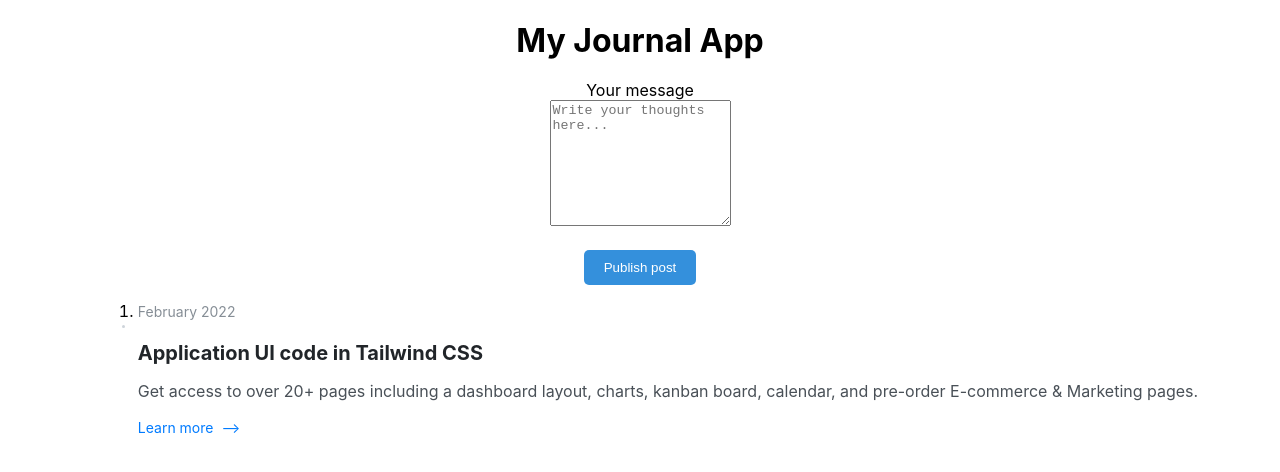
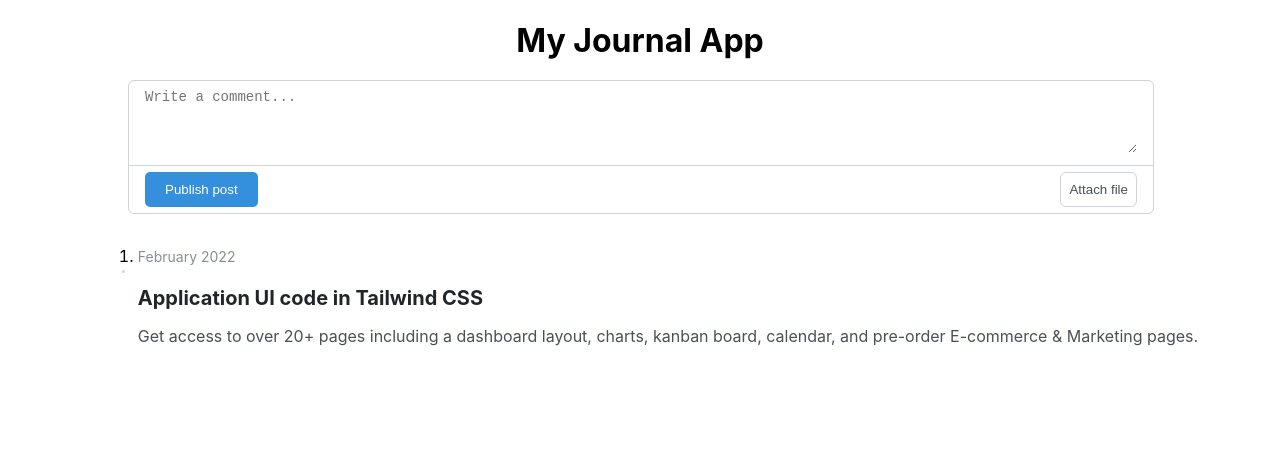
Before and after one commit to shobhitm23/mentorAI, a React (Create React App) app in the folder my-app/: page / in a window 1280 px wide. Shown: the top 472 px of the page. Built offline with nearby package versions, Linux system fonts and the light colour scheme.

Commit message:
added components for journalForm and entryList

```diff
--- a/my-app/src/App.js
+++ b/my-app/src/App.js
@@ -1,12 +1,12 @@
 import React from 'react';
-import JournalEntryForm from './components/JournalEntryForm/JournalEntryForm.js';
+import JournalEntryPage from './components/JournalEntryPage/JournalEntryPage.js';
 import './App.css'
 
 function App() {
   return (
     <div className='app'>
       <h1 className='app-title'>My Journal App</h1>
-      <JournalEntryForm />
+      <JournalEntryPage />
     </div>
   );
 }
--- a/my-app/src/components/JournalEntriesList/JournalEntriesList.js
+++ b/my-app/src/components/JournalEntriesList/JournalEntriesList.js
@@ -1,4 +1,3 @@
-/* eslint-disable jsx-a11y/anchor-is-valid */
 // JournalEntriesList.js
 import React from 'react';
 import './JournalEntriesList.css';
@@ -11,7 +10,6 @@ function JournalEntriesList() {
         <time className="entry-date">February 2022</time>
         <h3 className="entry-title">Application UI code in Tailwind CSS</h3>
         <p className="entry-description">Get access to over 20+ pages including a dashboard layout, charts, kanban board, calendar, and pre-order E-commerce & Marketing pages.</p>
-        <a href="#" className="entry-link">Learn more <span className="arrow">&#10230;</span></a>
       </li>
     </ol>
   );
--- /dev/null
+++ b/my-app/src/components/JournalEntry/JournalEntryForm.css
@@ -0,0 +1,90 @@
+/* JournalEntryForm.css */
+.entry-form {
+  width: 80%;
+  margin: 0 auto;
+}
+
+.entry-container {
+  width: 100%;
+  margin-bottom: 1rem;
+  border: 1px solid #ced4da;
+  border-radius: 0.375rem;
+  background-color: #f8f9fa;
+}
+
+.entry-header {
+  padding: 0.5rem 1rem;
+  background-color: #fff;
+  border-top-left-radius: 0.375rem;
+  border-top-right-radius: 0.375rem;
+}
+
+.entry-textarea {
+  width: 100%;
+  padding: 0;
+  font-size: 0.875rem;
+  color: #495057;
+  background-color: #fff;
+  border: 0;
+  outline: 0;
+  border-radius: 0;
+  -webkit-transition: background-color 0.15s ease-in-out, box-shadow 0.15s ease-in-out;
+  transition: background-color 0.15s ease-in-out, box-shadow 0.15s ease-in-out;
+}
+
+.entry-footer {
+  display: flex;
+  justify-content: space-between;
+  padding: 0.375rem 1rem;
+  border-top: 1px solid #ced4da;
+  background-color: #fff;
+  border-bottom-left-radius: 0.375rem;
+  border-bottom-right-radius: 0.375rem;
+}
+
+.post-button {
+  padding: 0.625rem 1.25rem;
+  font-size: 0.75rem;
+  font-weight: 600;
+  text-align: center;
+  color: #fff;
+  background-color: #007bff;
+  border: 1px solid #007bff;
+  border-radius: 0.375rem;
+  cursor: pointer;
+  -webkit-transition: background-color 0.15s ease-in-out, border-color 0.15s ease-in-out, box-shadow 0.15s ease-in-out;
+  transition: background-color 0.15s ease-in-out, border-color 0.15s ease-in-out, box-shadow 0.15s ease-in-out;
+}
+
+.entry-buttons {
+  display: flex;
+  gap: 0.25rem;
+}
+
+.attachment-button {
+  padding: 0.5rem;
+  color: #495057;
+  background-color: #fff;
+  border: 1px solid #ced4da;
+  border-radius: 0.375rem;
+  cursor: pointer;
+  -webkit-transition: background-color 0.15s ease-in-out, border-color 0.15s ease-in-out, box-shadow 0.15s ease-in-out;
+  transition: background-color 0.15s ease-in-out, border-color 0.15s ease-in-out, box-shadow 0.15s ease-in-out;
+}
+
+.publish-button {
+  background-color: #3490dc;
+  color: #ffffff;
+  padding: 10px 20px;
+  border: none;
+  border-radius: 5px;
+  cursor: pointer;
+  transition: background-color 0.3s;
+}
+
+.publish-button:hover {
+  background-color: #2779bd;
+}
+
+
+/* Add styles for other buttons as needed */
--- /dev/null
+++ b/my-app/src/components/JournalEntry/JournalEntryForm.js
@@ -0,0 +1,38 @@
+import React from 'react';
+import './JournalEntryForm.css';
+
+function JournalEntryForm() {
+  return (
+    <form className="entry-form">
+      <div className="entry-container">
+        <div className="entry-header">
+          <textarea
+            id="comment"
+            rows="4"
+            className="entry-textarea"
+            placeholder="Write a comment..."
+            required
+          />
+        </div>
+        <div className="entry-footer">
+          <button
+            type="submit"
+           /* onClick={handleSubmit}*/
+            className="publish-button">
+            Publish post
+          </button>
+
+          <div className="entry-buttons">
+            <button type="button" className="attachment-button">
+              {/* Add your attachment icon here */}
+              <span className="sr-only">Attach file</span>
+            </button>
+            {/* Add other buttons as needed */}
+          </div>
+        </div>
+      </div>
+    </form>
+  );
+}
+
+export default JournalEntryForm;
--- a/my-app/src/components/JournalEntryForm/JournalEntryForm.js
+++ /dev/null
@@ -1,86 +0,0 @@
-// JournalEntryForm.js
-import React, { useState } from 'react';
-import './JournalEntryForm.css';
-import JournalEntriesList from '../JournalEntriesList/JournalEntriesList.js';
-
-function JournalEntryForm() {
-  const [entryContent, setEntryContent] = useState('');
-  const [entries, setEntries] = useState([]);
-
-  function handleSubmit(e) {
-    e.preventDefault();
-
-    const options = {
-      weekday: 'long',
-      year: 'numeric',
-      month: 'long',
-      day: 'numeric',
-      hour: 'numeric',
-      minute: 'numeric',
-      hour12: true,
-    };
-
-    const formattedDate = new Date().toLocaleDateString('en-US', options);
-
-    const newEntry = {
-      content: entryContent,
-      date: formattedDate,
-    };
-
-    setEntries([...entries, newEntry]);
-    setEntryContent('');
-  }
-
-  return (
-    <div className="journal-entry-form">
-
-      <div className="editor-container">
-        <label for="editor" class="block mb-2 text-sm font-medium text-gray-900 dark:text-white">Your message</label>
-        <br />
-        <textarea
-          id="editor"
-          rows="8"
-          class="block p-2.5 w-full text-sm text-gray-900 bg-gray-50 rounded-lg border border-gray-300 focus:ring-blue-500 focus:border-blue-500 dark:bg-gray-700 dark:border-gray-600 dark:placeholder-gray-400 dark:text-white dark:focus:ring-blue-500 dark:focus:border-blue-500"
-          placeholder="Write your thoughts here..."
-          value={entryContent}
-          onChange={(e) => setEntryContent(e.target.value)}
-          required
-        />
-      </div>
-
-      <button
-        type="submit"
-        onClick={handleSubmit}
-        className="publish-button"
-      >
-        Publish post
-      </button>
-
-      {entries.length > 0 && (
-        <div>
-          <h2>Entries</h2>
-          <table>
-            <thead>
-              <tr>
-                <th>Date</th>
-                <th>Content</th>
-              </tr>
-            </thead>
-            <tbody>
-              {entries.map((entry, index) => (
-                <tr key={index}>
-                  <td>{entry.date}</td>
-                  <td>{entry.content}</td>
-                </tr>
-              ))}
-            </tbody>
-          </table>
-        </div>
-      )}
-
-      <JournalEntriesList />
-    </div>
-  );
-}
-
-export default JournalEntryForm;
--- a/my-app/src/components/JournalEntryForm/JournalEntryForm.css
+++ b/my-app/src/components/JournalEntryPage/JournalEntryPage.css
@@ -1,4 +1,4 @@
-/* JournalEntryForm.css */
+/* JournalEntryPage.css */
 .journal-entry-form {
   display: flex;
   flex-direction: column;
@@ -18,17 +18,3 @@
   box-sizing: border-box;
   margin-top: 10px;
 }
-
-.publish-button {
-  background-color: #3490dc;
-  color: #ffffff;
-  padding: 10px 20px;
-  border: none;
-  border-radius: 5px;
-  cursor: pointer;
-  transition: background-color 0.3s;
-}
-
-.publish-button:hover {
-  background-color: #2779bd;
-}
--- /dev/null
+++ b/my-app/src/components/JournalEntryPage/JournalEntryPage.js
@@ -0,0 +1,43 @@
+// JournalEntryForm.js
+import React, { useState } from 'react';
+import './JournalEntryPage.css';
+import JournalEntriesList from '../JournalEntriesList/JournalEntriesList.js';
+import JournalEntryForm from '../JournalEntry/JournalEntryForm.js';
+
+function JournalEntryPage() {
+  const [entryContent, setEntryContent] = useState('');
+  const [entries, setEntries] = useState([]);
+
+  function handleSubmit(e) {
+    e.preventDefault();
+
+    const options = {
+      weekday: 'long',
+      year: 'numeric',
+      month: 'long',
+      day: 'numeric',
+      hour: 'numeric',
+      minute: 'numeric',
+      hour12: true,
+    };
+
+    const formattedDate = new Date().toLocaleDateString('en-US', options);
+
+    const newEntry = {
+      content: entryContent,
+      date: formattedDate,
+    };
+
+    setEntries([...entries, newEntry]);
+    setEntryContent('');
+  }
+
+  return (
+    <div className="journal-entry-form">
+      <JournalEntryForm />
+      <JournalEntriesList />
+    </div>
+  );
+}
+
+export default JournalEntryPage;
```
